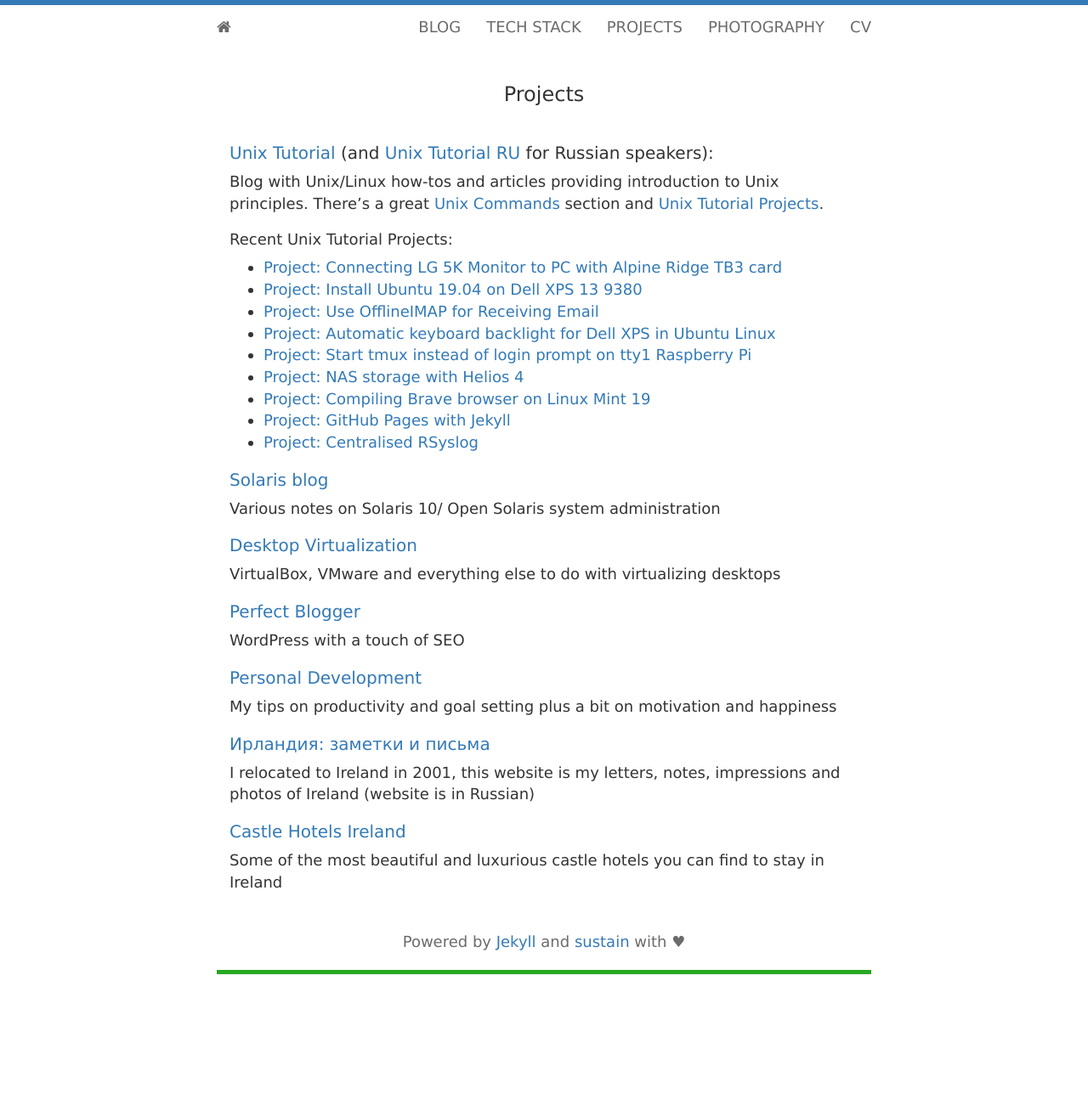
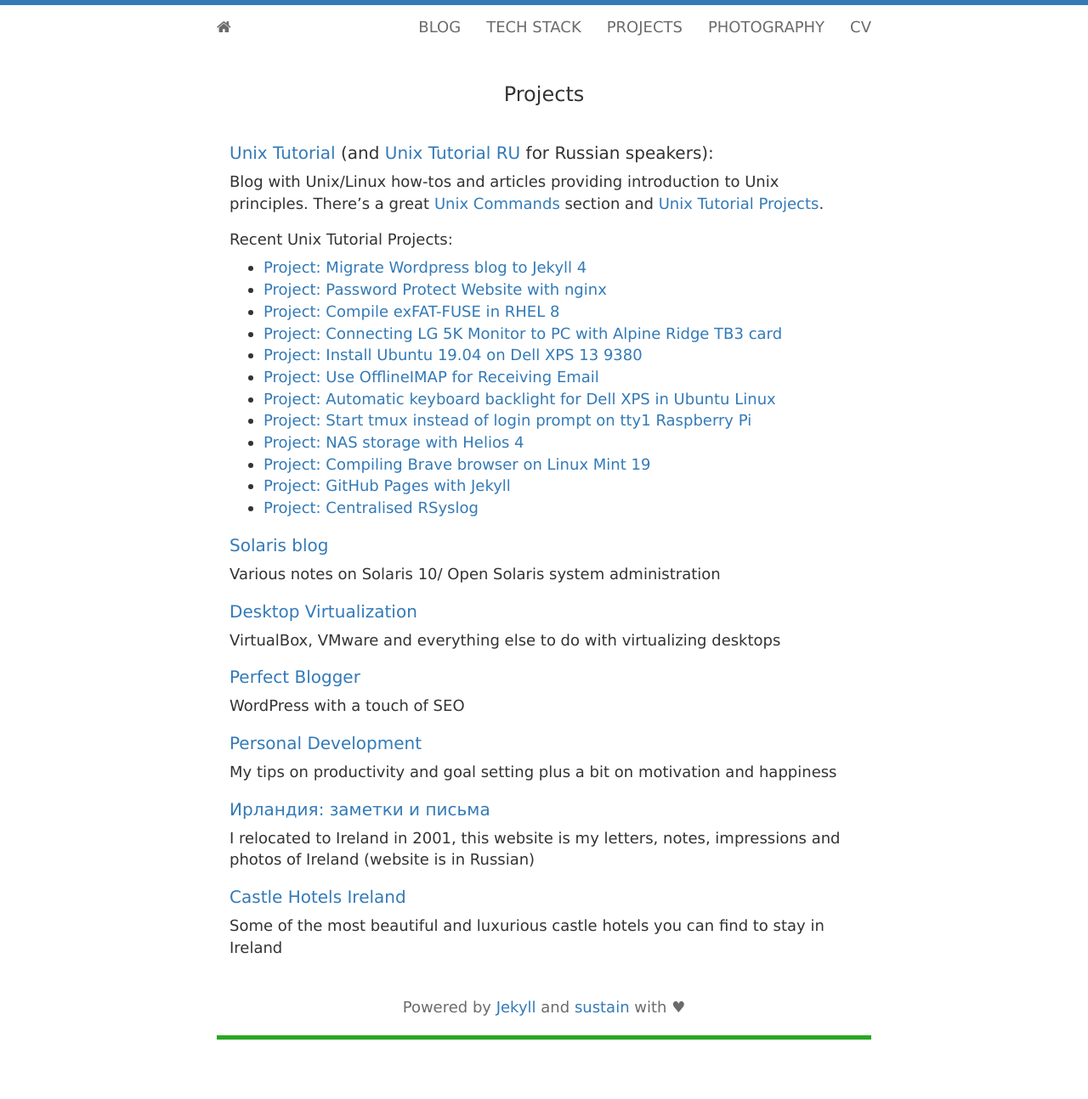
Before and after one commit to greys/greys.github.io, a Jekyll site: the page built from projects.md, in a window 1280 px wide. Shown: the whole page at 85% size. Built offline with Jekyll 4.4.1, drawn with Linux system fonts in a browser that asks for light colours; nearby versions of some CDN libraries; before the commit the page ends 1217 px from its top, so only the background shows below that.

Commit message:
Updated list of projects

```diff
--- a/_includes/projects.md
+++ b/_includes/projects.md
@@ -2,6 +2,9 @@
 Blog with Unix/Linux how-tos and articles providing introduction to Unix principles. There's a great <a href="https://www.unixtutorial.org/commands">Unix Commands</a> section and <a href="https://www.unixtutorial.org/projects">Unix Tutorial Projects</a>.
 
 ### Recent Unix Tutorial Projects:
+- <a href="https://www.unixtutorial.org/project-migrate-wordpress-blog-to-jekyll">Project: Migrate Wordpress blog to Jekyll 4</a>
+- <a href="https://www.unixtutorial.org/project-password-protect-a-website-with-nginx">Project: Password Protect Website with nginx</a>
+- <a href="https://www.unixtutorial.org/project-compile-exfat-fuse-in-rhel-8">Project: Compile exFAT-FUSE in RHEL 8</a>
 - <a href="https://www.unixtutorial.org/project-connect-lg-5k-display-to-pc">Project: Connecting LG 5K Monitor to PC with Alpine Ridge TB3 card</a>
 - <a href="https://www.unixtutorial.org/projects-install-ubuntu-19-04-on-dell-xps-13-9380">Project: Install Ubuntu 19.04 on Dell XPS 13 9380</a>
 - <a href="https://www.unixtutorial.org/offlineimap-for-receiving-email">Project: Use OfflineIMAP for Receiving Email</a>
```
